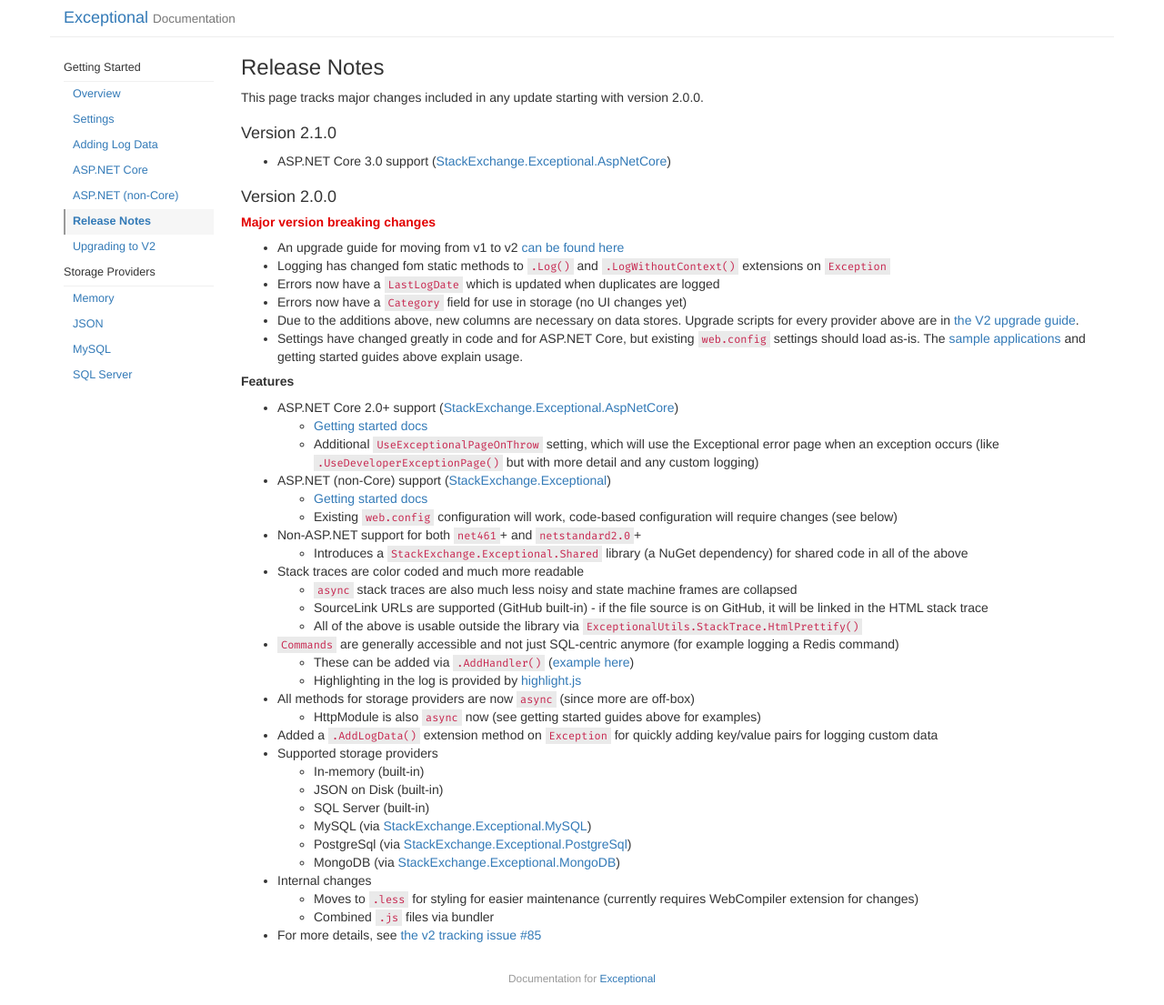
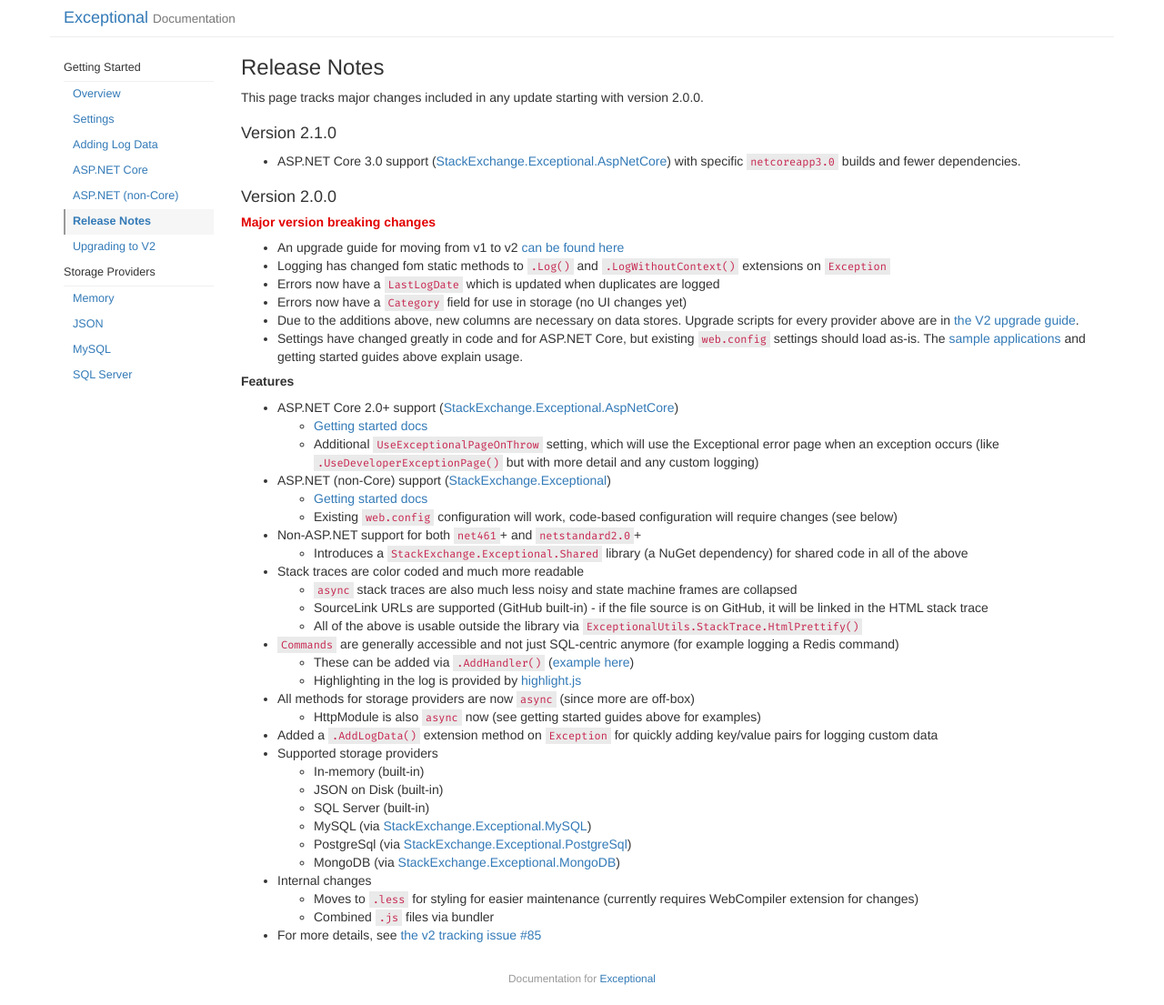
Before and after one commit to NickCraver/StackExchange.Exceptional, a Jekyll site: the page built from docs/Releases.md, in a window 1280 px wide. Shown: the whole page at 91% size. Built offline with Jekyll 4.4.1, drawn with Linux system fonts in a browser that asks for light colours.

Commit message:
2.1.x final bump!

```diff
--- a/docs/Releases.md
+++ b/docs/Releases.md
@@ -6,7 +6,7 @@ layout: "default"
 This page tracks major changes included in any update starting with version 2.0.0.
 
 #### Version 2.1.0
-- ASP.NET Core 3.0 support ([StackExchange.Exceptional.AspNetCore](https://www.nuget.org/packages/StackExchange.Exceptional.AspNetCore/))
+- ASP.NET Core 3.0 support ([StackExchange.Exceptional.AspNetCore](https://www.nuget.org/packages/StackExchange.Exceptional.AspNetCore/)) with specific `netcoreapp3.0` builds and fewer dependencies.
 
 #### Version 2.0.0
 
--- a/version.json
+++ b/version.json
@@ -1,5 +1,5 @@
 {
-  "version": "2.1.0-preview.{height}",
+  "version": "2.1.0",
   "publicReleaseRefSpec": [
     "^refs/heads/master$", // we release out of master
     "^refs/tags/v\\d+\\.\\d+" // we also release tags starting with vN.N
```
